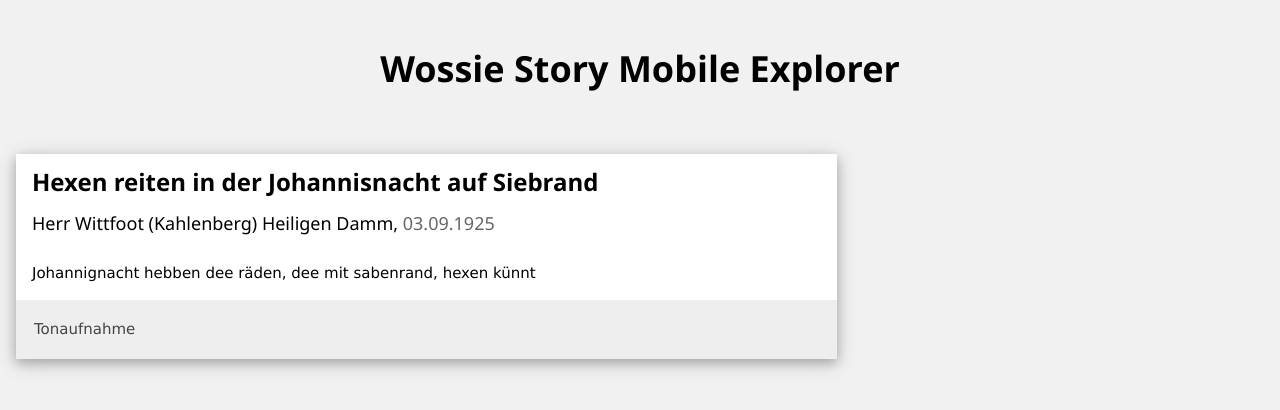
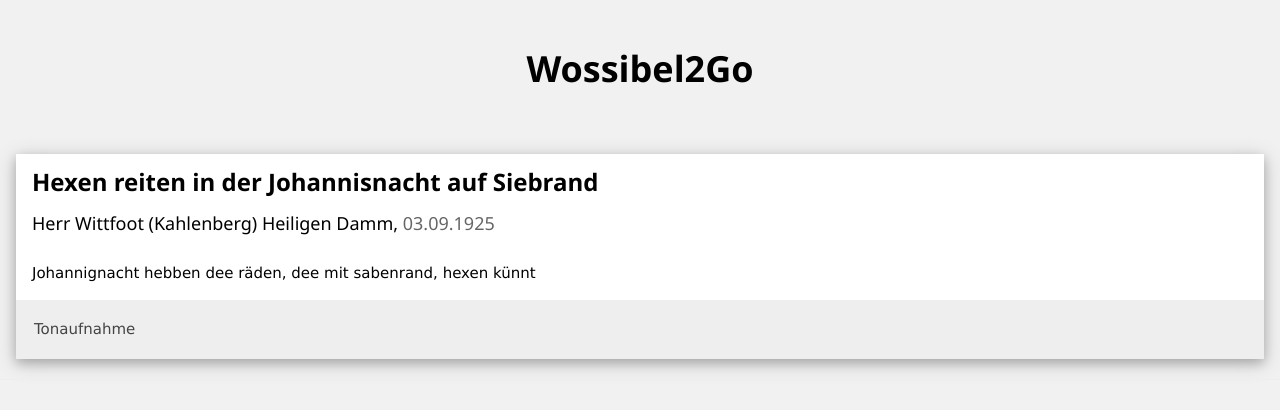
Before and after one commit to mat-lit/api, a website: page public/index.html in a window 1280 px wide. Drawn offline with nearby package versions, Linux system fonts and the light colour scheme.

Commit message:
Namensänderung, Größe angepasst

```diff
--- a/public/index.html
+++ b/public/index.html
@@ -11,7 +11,7 @@
       href="https://fonts.googleapis.com/css?family=Raleway"
     />
     <link rel="icon" href="data:," />
-    <title>Document</title>
+    <title>Wossibel2Go</title>
     <style>
       .collapsible {
         background-color: #eee;
@@ -46,13 +46,13 @@
     <div class="w3-content" style="max-width: 1400px">
       <!-- Header -->
       <header class="w3-container w3-center w3-padding-32">
-        <h1><b>Wossie Story Mobile Explorer</b></h1>
+        <h1><b>Wossibel2Go</b></h1>
       </header>
 
       <!-- Grid -->
       <div class="w3-row">
         <!-- Blog entries -->
-        <div class="w3-col l8 s12">
+        <div class="w3-col l12 s12">
           <!-- Blog entry -->
           <div class="w3-card-4 w3-margin w3-white">
             <div class="w3-container">
```
